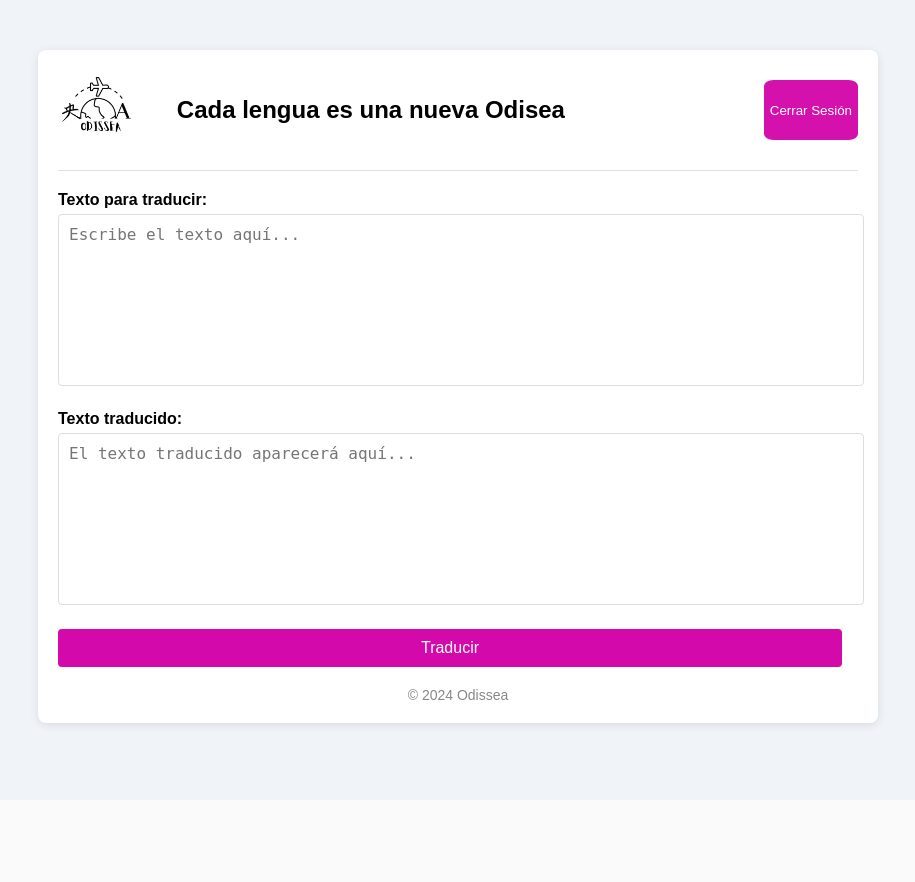
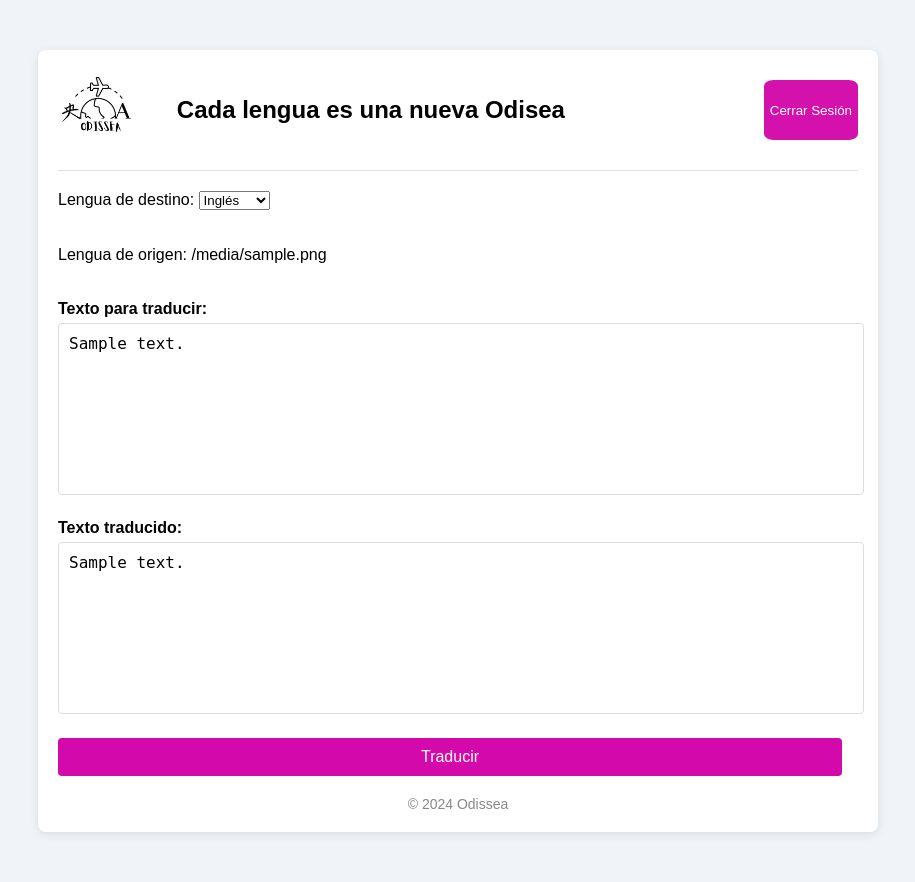
Before and after one commit to SofiAlfonso/Odissea, a Django app: template translator/templates/home.html in a window 1280 px wide. Shown: the whole page, without its empty margins (182-1097 px from the left). Before the commit the page ends 731 px from the top, so only its background shows below. Run offline with Django 4.2, Linux system fonts and the light colour scheme; the template is opened without the code that fills it: most values are stand-ins (such as "Sample title", 1, 10 or a date in 2020).

Commit message:
Text translation funtionality

```diff
--- /dev/null
+++ b/requirements.txt
@@ -0,0 +1 @@
+googletrans
--- a/translator/models.py
+++ b/translator/models.py
@@ -13,9 +13,9 @@ class CountryChoices(models.TextChoices):
 
 # Opciones de lenguaje
 class LanguageChoices(models.TextChoices):
-    EPAÑOL= 'ES', 'Español'
-    INGLES= 'EN', 'Inglés'
-    FRANCES= 'FR', 'Frances'
+    EPAÑOL= 'es', 'Español'
+    INGLES= 'en', 'Inglés'
+    FRANCES= 'fr', 'Frances'
 
 #Modelo de registro (tabala en la base de datos)
 class Register (models.Model):
--- a/translator/templates/home.html
+++ b/translator/templates/home.html
@@ -104,25 +104,36 @@
             <a href="{% url 'logout' %}"><button> Cerrar Sesión</button></a>
 
         </header>
+        <form action="" >
+            <div class="left">
+                <label for="destination_language">Lengua de destino: </label>
+                <select name="destination_language">
+                    <option value="en">Inglés</option>
+                    <option value="fr">Frances</option>
+                    <option value="es">Español</option>
+                </select><br><br><br>
+            </div>
+            <div class="right">
+                <label for="origin_language">Lengua de origen: {{src}} </label><br><br><br>
+            </div>
+
             <div class="form-group">
                 <label for="inputText">Texto para traducir:</label>
-            <textarea id="inputText" placeholder="Escribe el texto aquí..."></textarea>
+                <textarea id="inputText" placeholder="Escribe el texto aquí..." name="inputText">{{text}}</textarea>
             </div>
             <div class="form-group">
                 <label for="outputText">Texto traducido:</label>
-            <textarea id="outputText" placeholder="El texto traducido aparecerá aquí..." readonly></textarea>
+                <textarea id="outputText" placeholder="El texto traducido aparecerá aquí..." readonly name="outputText">{{totext}}</textarea>
             </div>
             <div class="form-group">
                 <button id="translateButton">Traducir</button>
             </div>
+        </form>
+
         <footer>
             &copy; 2024 Odissea
         </footer>
     </div>
-    {% if not form.errors %}
-    <script >
-        alert ("Sesión iniciada correctamente")
-    </script>
-    {% endif %}
+
 </body>
 </html>
--- a/translator/templates/register.html
+++ b/translator/templates/register.html
@@ -92,9 +92,9 @@
 
                 <label for="origin_language">Lengua de origen: </label>
                 <select name="origin_language">
-                    <option value="EN">Inglés</option>
-                    <option value="FR">Frances</option>
-                    <option value="ES">Español</option>
+                    <option value="en">Inglés</option>
+                    <option value="fr">Frances</option>
+                    <option value="es">Español</option>
 
                 </select><br><br><br>
 
--- /dev/null
+++ b/translator/text_translate.py
@@ -0,0 +1,6 @@
+from googletrans import Translator
+
+def translate(src, dest, text):
+    translator= Translator()
+    translation= translator.translate(text, dest=dest, src=src)
+    return translation.text
```
Also changed, not shown: translator/views.py (+28 -7 lines), db.sqlite3, translator/migrations/0005_alter_register_origin_language.py (added), translator/migrations/0006_alter_register_origin_language.py (added), translator/migrations/0007_alter_register_origin_language.py (added). Lines whose indentation alone changed are shown as unchanged.
